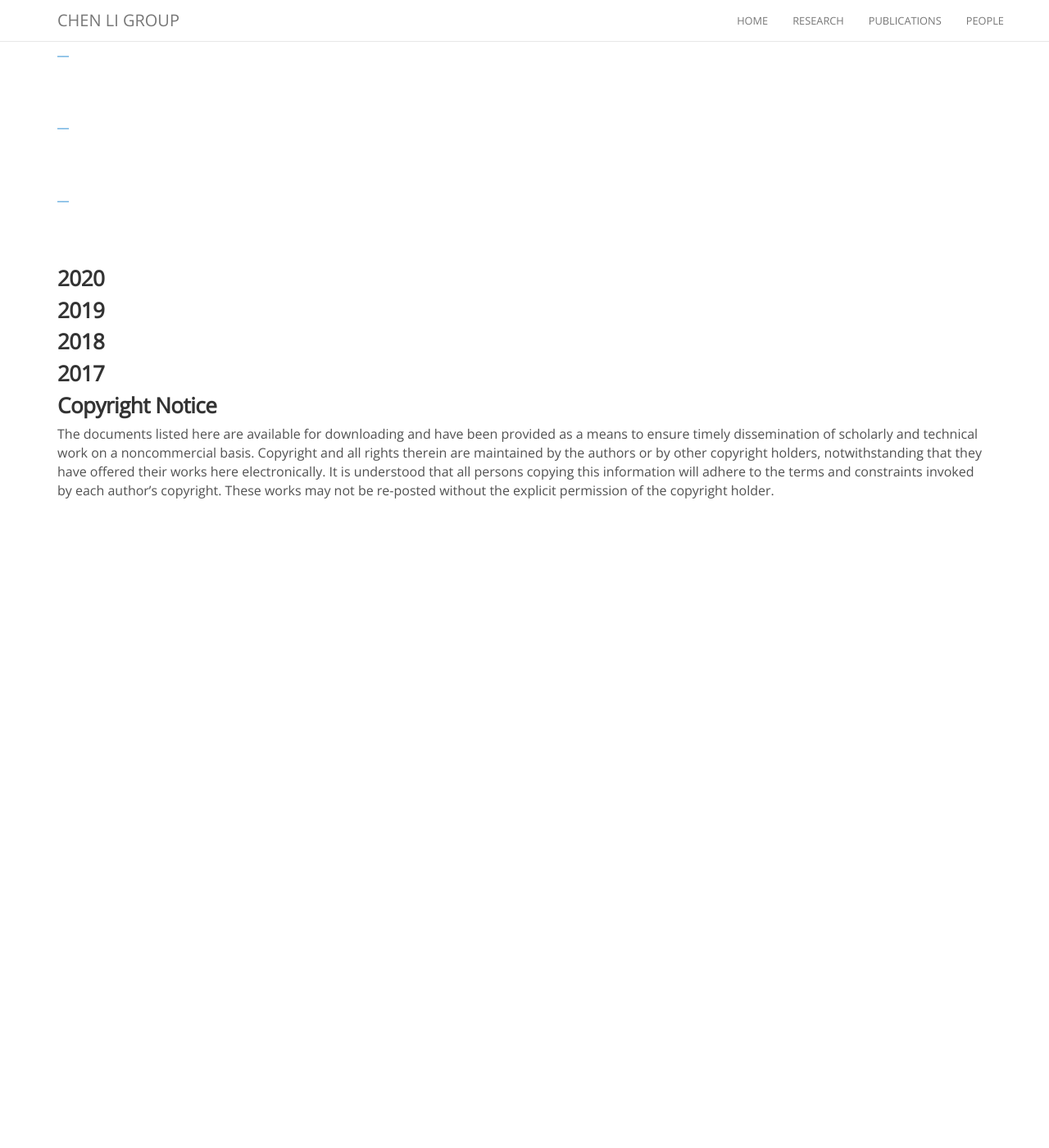
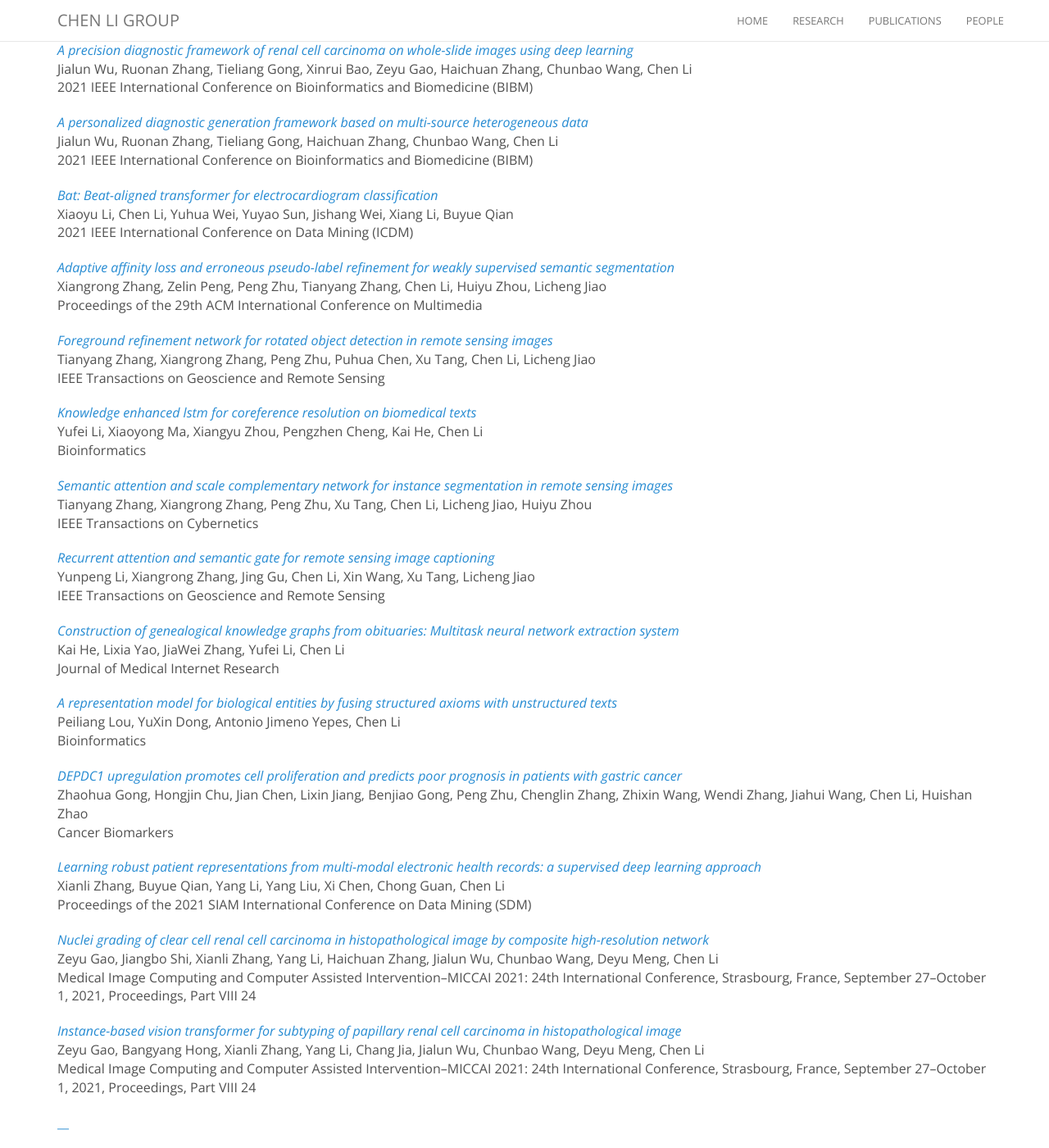
Before and after one commit to chenligroup/chenligroup.github.io, a Jekyll site: the page built from publications.md, in a window 1280 px wide and 1400 px high, scrolled down 3279 px. Shown: the whole window at 82% size. Built offline with Jekyll 4.4.1, drawn with Linux system fonts in a browser that asks for light colours; nearby versions of some CDN libraries; comment, search, counter and statistics services are not loaded; before the commit the page ends 3909 px from its top, so only the background shows below that.

Commit message:
Update publications.md

```diff
--- a/publications.md
+++ b/publications.md
@@ -148,6 +148,63 @@ Jialun Wu, Ruonan Zhang, Tieliang Gong, Yang Liu, Chunbao Wang, Chen Li<br>
 Jialun Wu, Anyu Mao, Xinrui Bao, Haichuan Zhang, Zeyu Gao, Chunbao Wang, Tieliang Gong, Chen Li<br>
 2021 IEEE International Conference on Bioinformatics and Biomedicine (BIBM)<br>
 
+[_A precision diagnostic framework of renal cell carcinoma on whole-slide images using deep learning_](https://ieeexplore.ieee.org/abstract/document/9669870/) <br>
+Jialun Wu, Ruonan Zhang, Tieliang Gong, Xinrui Bao, Zeyu Gao, Haichuan Zhang, Chunbao Wang, Chen Li<br>
+2021 IEEE International Conference on Bioinformatics and Biomedicine (BIBM)<br>
+
+[_A personalized diagnostic generation framework based on multi-source heterogeneous data_](https://ieeexplore.ieee.org/abstract/document/9669427/) <br>
+Jialun Wu, Ruonan Zhang, Tieliang Gong, Haichuan Zhang, Chunbao Wang, Chen Li<br>
+2021 IEEE International Conference on Bioinformatics and Biomedicine (BIBM)<br>
+
+[_Bat: Beat-aligned transformer for electrocardiogram classification_](https://ieeexplore.ieee.org/abstract/document/9679174/) <br>
+Xiaoyu Li, Chen Li, Yuhua Wei, Yuyao Sun, Jishang Wei, Xiang Li, Buyue Qian<br>
+2021 IEEE International Conference on Data Mining (ICDM)<br>
+
+[_Adaptive affinity loss and erroneous pseudo-label refinement for weakly supervised semantic segmentation_](https://dl.acm.org/doi/abs/10.1145/3474085.3475675) <br>
+Xiangrong Zhang, Zelin Peng, Peng Zhu, Tianyang Zhang, Chen Li, Huiyu Zhou, Licheng Jiao<br>
+Proceedings of the 29th ACM International Conference on Multimedia<br>
+
+[_Foreground refinement network for rotated object detection in remote sensing images_](https://ieeexplore.ieee.org/abstract/document/9535140/) <br>
+Tianyang Zhang, Xiangrong Zhang, Peng Zhu, Puhua Chen, Xu Tang, Chen Li, Licheng Jiao<br>
+IEEE Transactions on Geoscience and Remote Sensing<br>
+
+[_Knowledge enhanced lstm for coreference resolution on biomedical texts_](https://academic.oup.com/bioinformatics/article-abstract/37/17/2699/6168418) <br>
+Yufei Li, Xiaoyong Ma, Xiangyu Zhou, Pengzhen Cheng, Kai He, Chen Li<br>
+Bioinformatics<br>
+
+[_Semantic attention and scale complementary network for instance segmentation in remote sensing images_](https://ieeexplore.ieee.org/abstract/document/9523594/) <br>
+Tianyang Zhang, Xiangrong Zhang, Peng Zhu, Xu Tang, Chen Li, Licheng Jiao, Huiyu Zhou<br>
+IEEE Transactions on Cybernetics<br>
+
+[_Recurrent attention and semantic gate for remote sensing image captioning_](https://ieeexplore.ieee.org/abstract/document/9515452/) <br>
+Yunpeng Li, Xiangrong Zhang, Jing Gu, Chen Li, Xin Wang, Xu Tang, Licheng Jiao<br>
+IEEE Transactions on Geoscience and Remote Sensing<br>
+
+[_Construction of genealogical knowledge graphs from obituaries: Multitask neural network extraction system_](https://www.jmir.org/2021/8/e25670/) <br>
+Kai He, Lixia Yao, JiaWei Zhang, Yufei Li, Chen Li<br>
+Journal of Medical Internet Research<br>
+
+[_A representation model for biological entities by fusing structured axioms with unstructured texts_](https://academic.oup.com/bioinformatics/article-abstract/37/8/1156/5941463) <br>
+Peiliang Lou, YuXin Dong, Antonio Jimeno Yepes, Chen Li<br>
+Bioinformatics<br>
+
+[_DEPDC1 upregulation promotes cell proliferation and predicts poor prognosis in patients with gastric cancer_](https://content.iospress.com/articles/cancer-biomarkers/cbm201760) <br>
+Zhaohua Gong, Hongjin Chu, Jian Chen, Lixin Jiang, Benjiao Gong, Peng Zhu, Chenglin Zhang, Zhixin Wang, Wendi Zhang, Jiahui Wang, Chen Li, Huishan Zhao<br>
+Cancer Biomarkers<br>
+
+[_Learning robust patient representations from multi-modal electronic health records: a supervised deep learning approach_](https://epubs.siam.org/doi/abs/10.1137/1.9781611976700.66) <br>
+Xianli Zhang, Buyue Qian, Yang Li, Yang Liu, Xi Chen, Chong Guan, Chen Li<br>
+Proceedings of the 2021 SIAM International Conference on Data Mining (SDM)<br>
+
+
+[_Nuclei grading of clear cell renal cell carcinoma in histopathological image by composite high-resolution network_](https://link.springer.com/chapter/10.1007/978-3-030-87237-3_13) <br>
+Zeyu Gao, Jiangbo Shi, Xianli Zhang, Yang Li, Haichuan Zhang, Jialun Wu, Chunbao Wang, Deyu Meng, Chen Li<br>
+Medical Image Computing and Computer Assisted Intervention–MICCAI 2021: 24th International Conference, Strasbourg, France, September 27–October 1, 2021, Proceedings, Part VIII 24<br>
+
+[_Instance-based vision transformer for subtyping of papillary renal cell carcinoma in histopathological image_](https://link.springer.com/chapter/10.1007/978-3-030-87237-3_29) <br>
+Zeyu Gao, Bangyang Hong, Xianli Zhang, Yang Li, Chang Jia, Jialun Wu, Chunbao Wang, Deyu Meng, Chen Li<br>
+Medical Image Computing and Computer Assisted Intervention–MICCAI 2021: 24th International Conference, Strasbourg, France, September 27–October 1, 2021, Proceedings, Part VIII 24<br>
+
 [__]() <br>
 <br>
 <br>
@@ -159,6 +216,19 @@ Jialun Wu, Anyu Mao, Xinrui Bao, Haichuan Zhang, Zeyu Gao, Chunbao Wang, Tielian
 [__]() <br>
 <br>
 <br>
+
+[__]() <br>
+<br>
+<br>
+
+[__]() <br>
+<br>
+<br>
+
+[__]() <br>
+<br>
+<br>
+
 
 ### 2020
 
```
